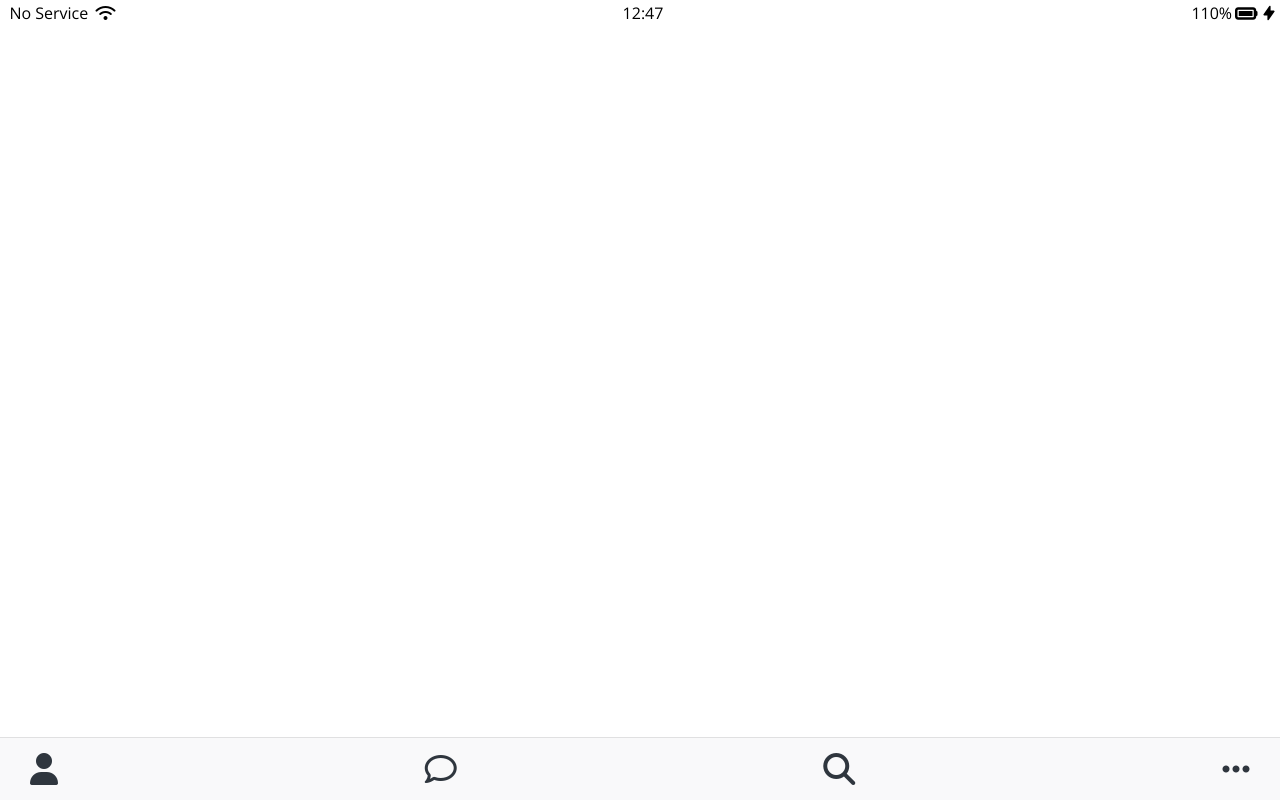
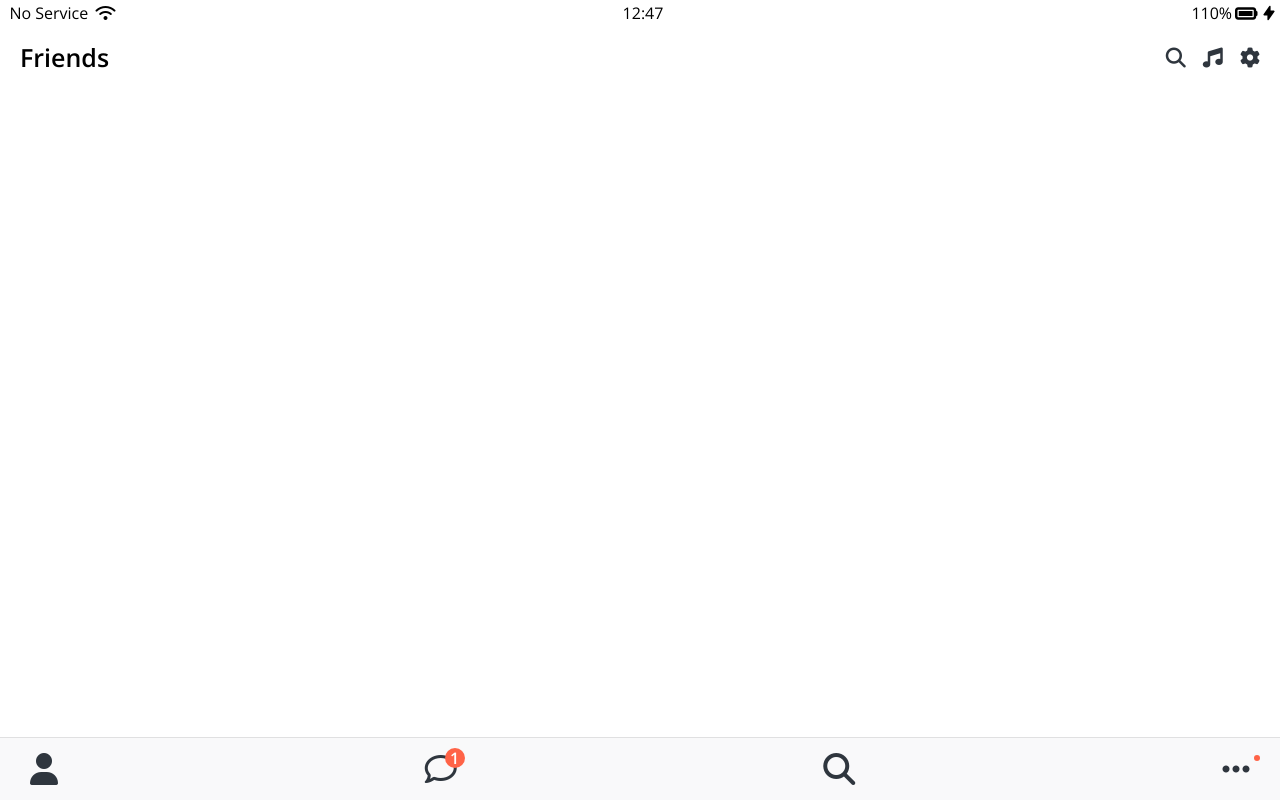
Before and after one commit to chaekie/kokoa-clone-2021, a plain HTML site: page friends.html in a window 1280 px wide. Drawn offline with nearby package versions, Linux system fonts and the light colour scheme.

Commit message:
Update nav-bar, Create screen-header

```diff
--- a/css/components/nav-bar.css
+++ b/css/components/nav-bar.css
@@ -12,5 +12,29 @@
   justify-content: space-between;
 }
 .nav__link {
-  color: #2f363e;
+  color: var(--dark-gray);
+  position: relative;
 }
+
+.nav__notification {
+  background-color: tomato;
+  display: flex;
+  justify-content: center;
+  position: absolute;
+  align-items: center;
+  height: 6px;
+  width: 6px;
+  border-radius: 3px;
+  left: 32px;
+  bottom: 25px;
+}
+
+.nav__number {
+  width: 20px;
+  height: 20px;
+  border-radius: 10px;
+  color: white;
+  font-weight: 600;
+  left: 20px;
+  bottom: 18px;
+}
--- /dev/null
+++ b/css/components/screen-header.css
@@ -0,0 +1,17 @@
+.screen-header {
+  display: flex;
+  justify-content: space-between;
+  align-items: center;
+  padding: 20px;
+  padding-top: 45px;
+}
+
+.screen-header__title {
+  font-size: 25px;
+  font-weight: 600;
+}
+
+.screen-header__icons span {
+  margin-left: 13px;
+  color: var(--dark-gray);
+}
--- a/css/styles.css
+++ b/css/styles.css
@@ -5,6 +5,7 @@
 /* componets */
 @import "components/status-bar.css";
 @import "components/nav-bar.css";
+@import "components/screen-header.css";
 
 /* screens */
 @import "screens/login.css";
--- a/css/variables.css
+++ b/css/variables.css
@@ -1,3 +1,4 @@
 :root {
   --yellow: #fae100;
+  --dark-gray: #2f363e;
 }
--- a/friends.html
+++ b/friends.html
@@ -34,6 +34,15 @@
       </div>
     </div>
 
+    <header class="screen-header">
+      <h1 class="screen-header__title">Friends</h1>
+      <div class="screen-header__icons">
+        <span><i class="fas fa-search fa-lg"></i></span>
+        <span><i class="fas fa-music fa-lg"></i></span>
+        <span><i class="fas fa-cog fa-lg"></i></span>
+      </div>
+    </header>
+
     <nav class="nav">
       <ul class="nav__list">
         <li class="nav__btn">
@@ -43,16 +52,18 @@
         </li>
         <li class="nav__btn">
           <a class="nav__link" href="#">
-            <i class="far fa-comment fa-2x"></i
-          ></a>
+            <span class="nav__notification nav__number">1</span>
+            <i class="far fa-comment fa-2x"></i>
+          </a>
         </li>
         <li class="nav__btn">
           <a class="nav__link" href="#"> <i class="fas fa-search fa-2x"></i></a>
         </li>
         <li class="nav__btn">
           <a class="nav__link" href="#">
-            <i class="fas fa-ellipsis-h fa-2x"></i
-          ></a>
+            <span class="nav__notification"></span>
+            <i class="fas fa-ellipsis-h fa-2x"></i>
+          </a>
         </li>
       </ul>
     </nav>
```
